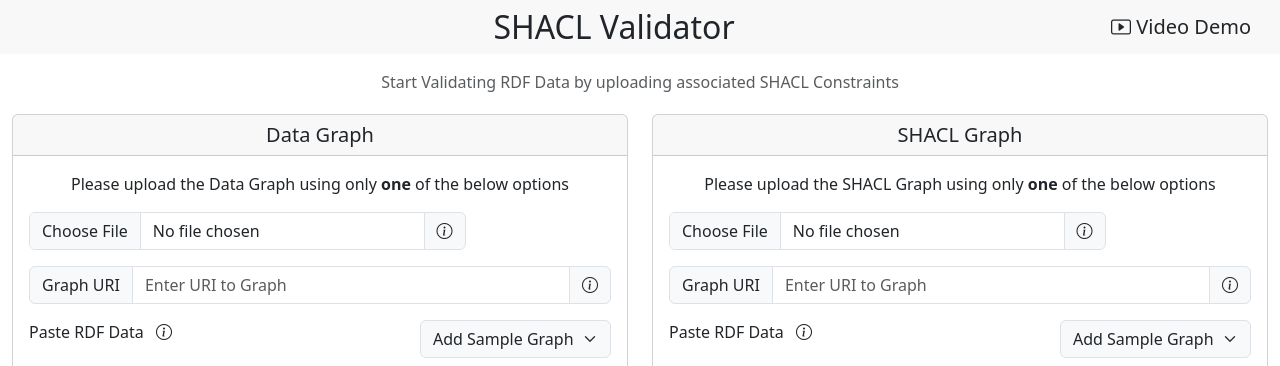
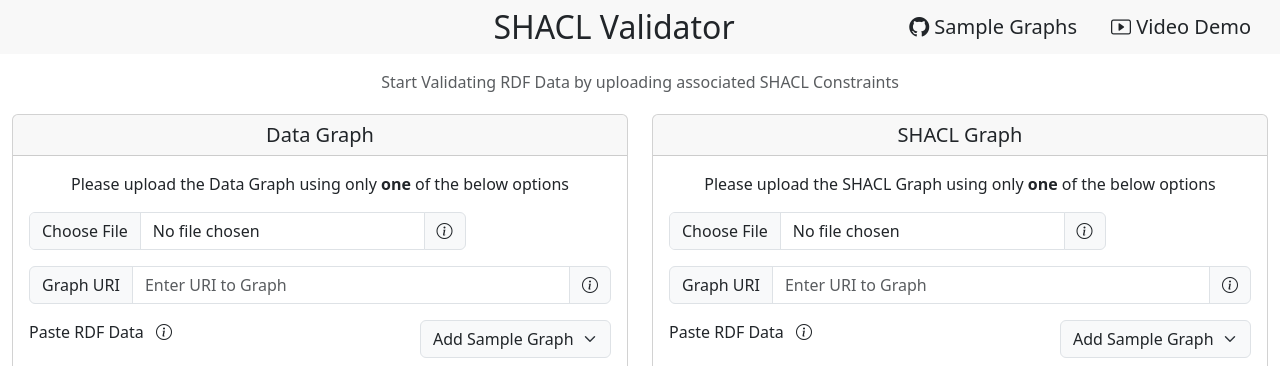
Before and after one commit to alex-randles/SHACL-Validator, a Flask app: template templates/index.html in a window 1280 px wide. Shown: the top 366 px of the page. Run offline with Flask 2, Linux system fonts and the light colour scheme; the template is opened without the code that fills it, so the values that code supplies are empty; some libraries are stand-ins or nearby versions.

Commit message:
added link to sample graphs

```diff
--- a/templates/index.html
+++ b/templates/index.html
@@ -23,6 +23,11 @@
             <a href="https://drive.google.com/file/d/1p-0GlLAd1tWJ3y8K4fLZ2VAIxGQltbpA" class="float-end text-decoration-none text-muted fw-normal" target="_blank">
                 <span class="bi bi-play-btn btn-lg btn">
                     Video Demo
+                </span>
+            </a>
+            <a href="https://github.com/alex-randles/SHACL-Validator/tree/main/sample-graphs" class="float-end text-decoration-none text-muted fw-normal" target="_blank">
+                <span class="bi bi-github btn-lg btn">
+                    Sample Graphs
                 </span>
             </a>
         </div>
```
